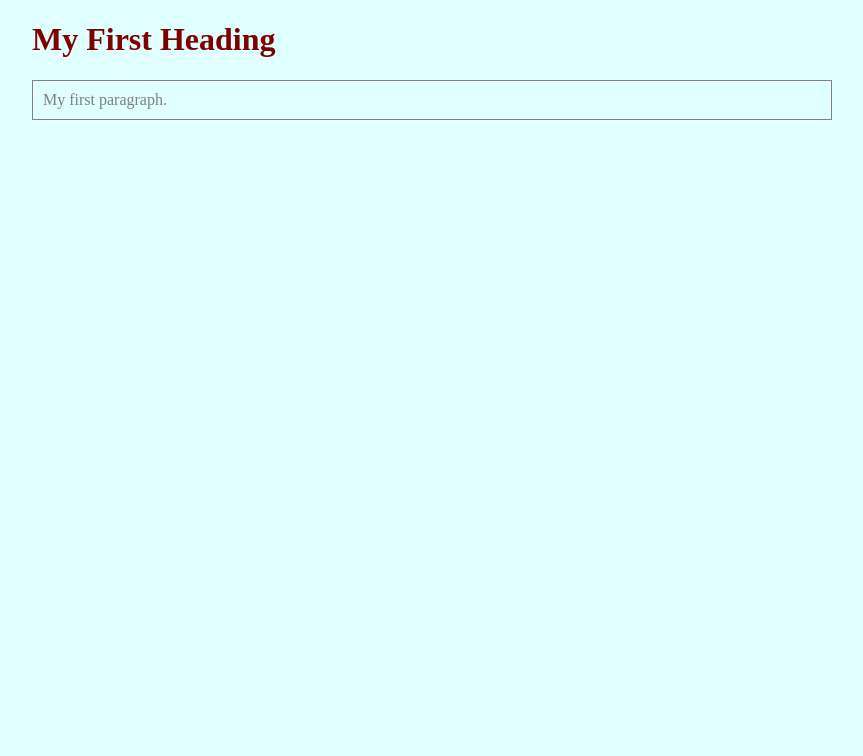
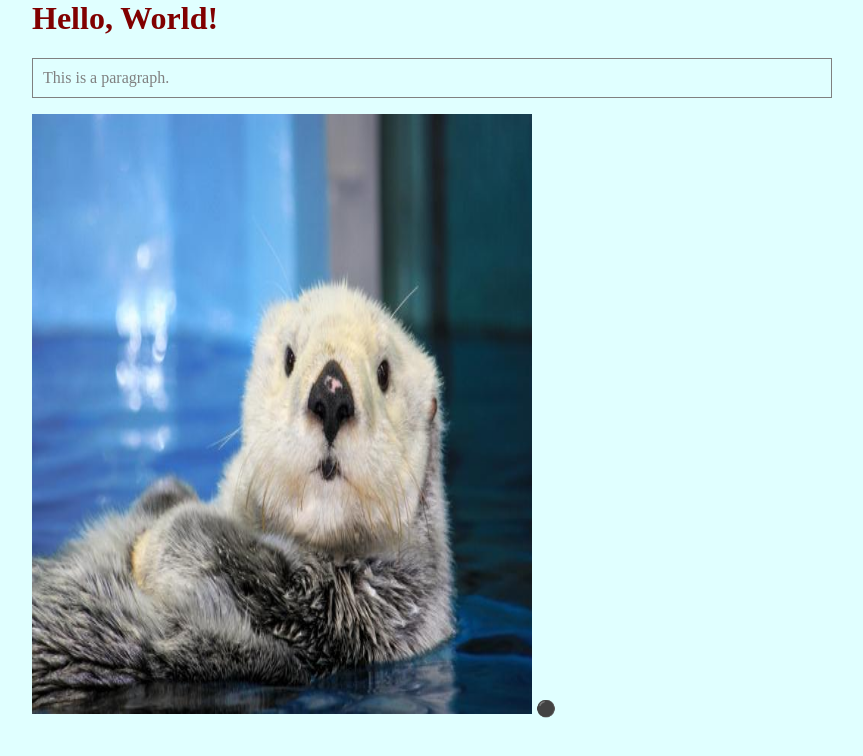
Before and after one commit to DUatHitachi/sample, a plain HTML site: page index.html in a window 1280 px wide. Shown: the whole page, without its empty margins (208-1071 px from the left). Drawn offline with Linux system fonts and the light colour scheme.

Commit message:
Update HTML structure and content

```diff
--- a/index.html
+++ b/index.html
@@ -1,11 +1,14 @@
-<!DOCTYPE html>
 <html>
   <head>
     <title>My First Web App</title>
-    <link href='style.css' rel='stylesheet' type='text/css'>
+    <link href='style.css'
+    rel='stylesheet' type='text/css'>
   </head>
   <body>
-    <h1>My First Heading</h1>
-    <p>My first paragraph.</p>
+    <h1>Hello, World!</h1>
+    <p>This is a paragraph.</p>
+    <img src="9a05d77b-l.jpeg" alt="Girl in a jacket"
+width="500" height="600">
   </body>
 </html>
+⚫
```
